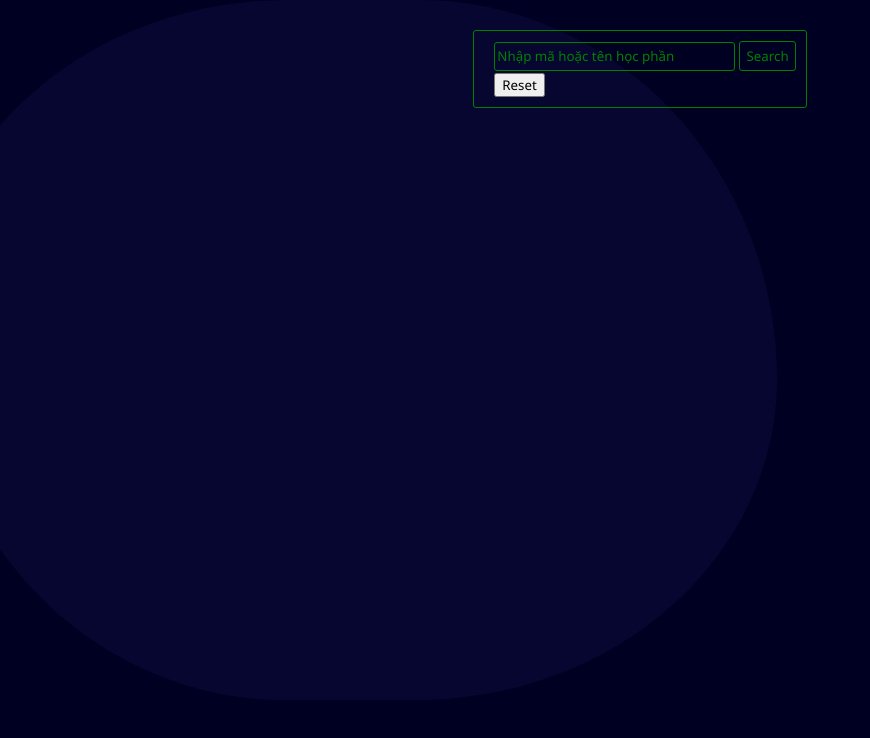
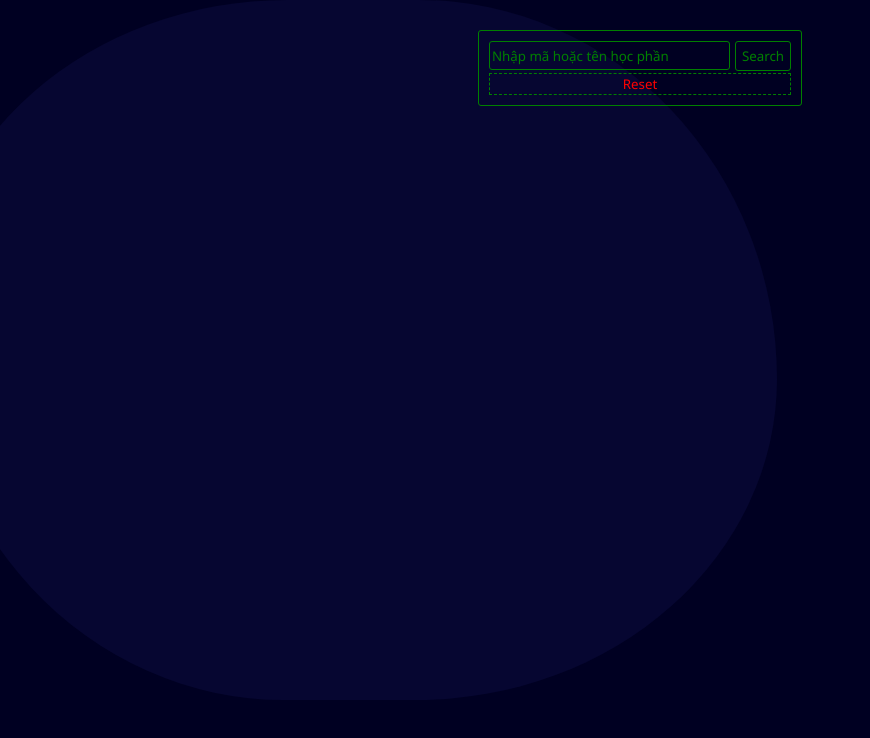
Before and after one commit to baophandev/Project-WEB-TomTatKienThucIT, a plain HTML site: page index.html in a window 1280 px wide. Shown: the whole page, without its empty margins (0-870 px from the left). Drawn offline with Linux system fonts and the light colour scheme.

Commit message:
update code 1

```diff
--- a/main.css
+++ b/main.css
@@ -48,14 +48,19 @@ main{
 }
 
 .container{
-    position: absolute;
+    display: flex;
     flex-direction: column;
     border: 1px solid green;
-    width: fit-content;
     padding: 10px;
     border-radius: 3px;
     transition: 2s;
     margin-top: 30px;
+    justify-content: center;
+}
+
+.search{
+    display: flex;
+    justify-content: center;
 }
 
 .search > input{
@@ -65,7 +70,7 @@ main{
     border: 1px solid green;
     border-radius: 3px;
     color: green;
-    margin-left: 10px;
+    margin-right: 5px;
 }
 
 .search > input:focus{
@@ -112,7 +117,9 @@ main{
     flex-direction: row;
 }
 
-.topic > p{
+.topic>p {
+    color: white;
+    margin: 0 5px 2px 2px;
     color: white;
 }
 
@@ -151,12 +158,16 @@ main{
 }
 
 #reset-button{
-    margin-left: 10px;
+    background-color: transparent;
+    color: red;
+    border: 1px dashed green;
     margin-top: 2px;
 }
 
 @media (max-width: 768px) {
-
+    .container{
+        width: 320px;
+    }
 }
 
 @media (max-width: 480px) {
```
Also changed, not shown: 1 other file.
